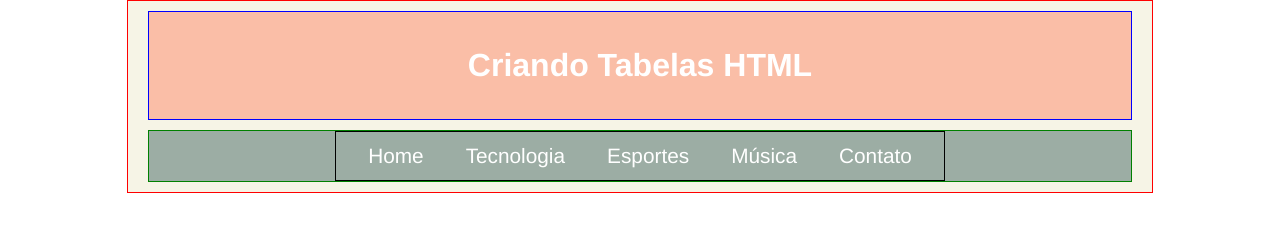
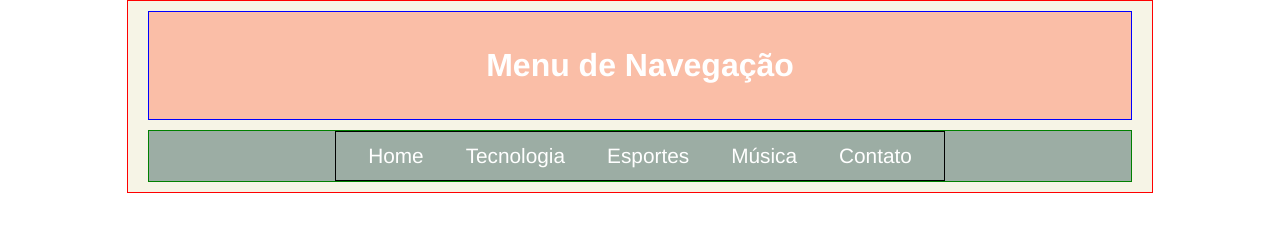
Before and after one commit to fefesoares/tabela-nav, a plain HTML site: page index.html in a window 1280 px wide. Drawn offline with Linux system fonts and the light colour scheme.

Commit message:
create homepage

```diff
--- a/index.html
+++ b/index.html
@@ -57,7 +57,7 @@
 	<div id="box">
 
 		<div id="head">
-			<h1>Criando Tabelas HTML</h1>
+			<h1>Menu de Navegação</h1>
 		</div>
 
 		<div id="nav">
```
